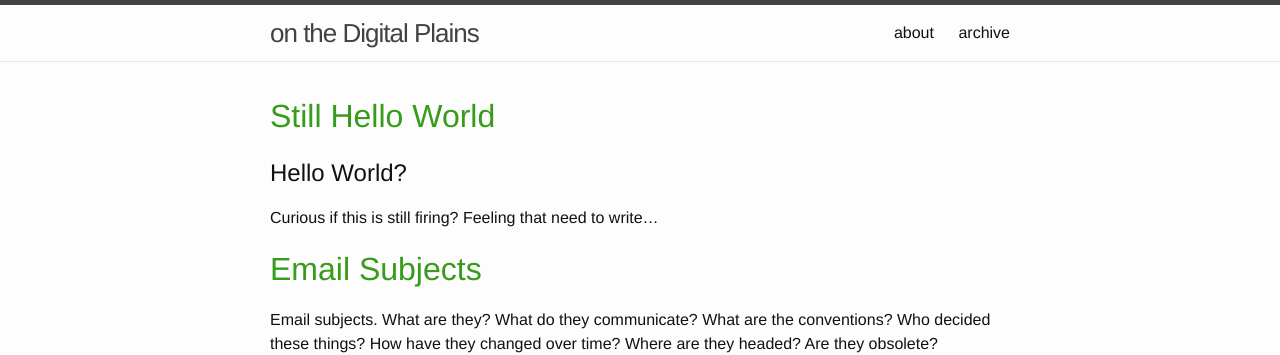
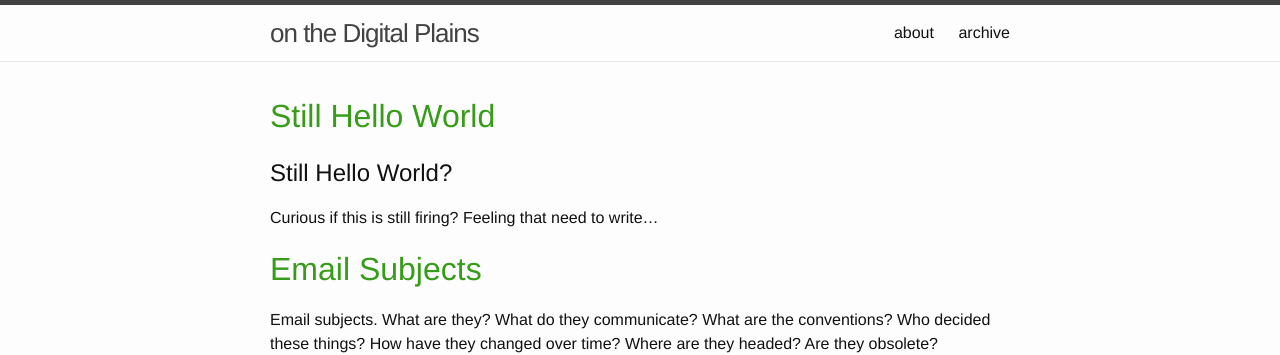
Before and after one commit to ghukill/blog, a Jekyll site: the page built from index.html, in a window 1280 px wide and 900 px high. Shown: the top 355 px of the window. Built offline with Jekyll 4.4.1, drawn with Linux system fonts in a browser that asks for light colours; the list of posts is cut into pages by our own code.

Commit message:
Update 2019-10-02-still-hello-world.md

```diff
--- a/_posts/2019-10-02-still-hello-world.md
+++ b/_posts/2019-10-02-still-hello-world.md
@@ -1,9 +1,10 @@
 ---
 layout: post
-title:  "Still Hello World"
-date:   2019-10-2 12:00:00 -0400
+title: Still Hello World
+date: '2019-10-2 12:00:00 -0400'
 categories: general
+published: true
 ---
-## Hello World?
+## Still Hello World?
 
 Curious if this is still firing?  Feeling that need to write...
```
